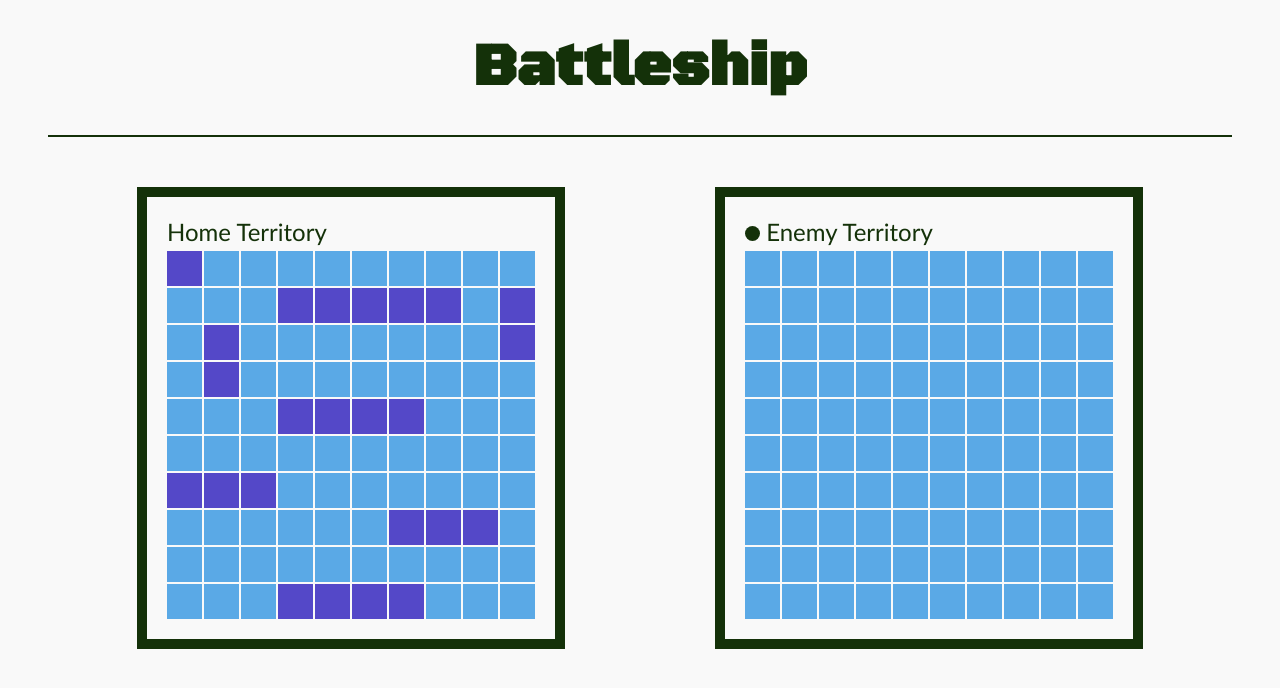
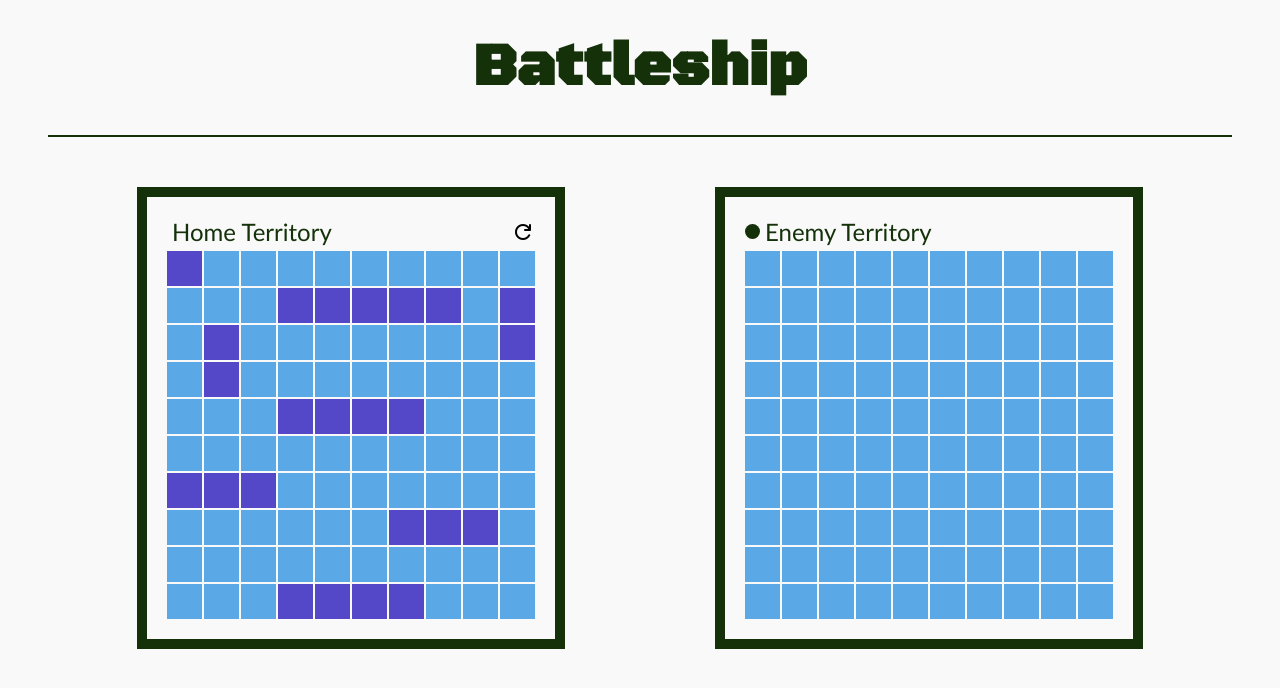
Before and after one commit to aj-abdujabborov/odin-battleship, a website built with webpack: page src/index.html in a window 1280 px wide. Built offline with nearby package versions, Linux system fonts and the light colour scheme.

Commit message:
Add game restart button

```diff
--- a/src/index.html
+++ b/src/index.html
@@ -12,15 +12,20 @@
     <div class="game-container">
       <div class="player-container">
         <div class="box">
-          <span class="turn"></span>
-          <span class="name">Home Territory</span>
+          <div class="info-row">
+            <span class="turn"></span>
+            <span class="name">Home Territory</span>
+            <span class="reset-button material-symbols-rounded">refresh</span>
+          </div>
           <div class="player-board board"></div>
         </div>
       </div>
       <div class="opponent-container">
         <div class="box">
-          <span class="turn active"></span>
-          <span class="name">Enemy Territory</span>
+          <div class="info-row">
+            <span class="turn active"></span>
+            <span class="name">Enemy Territory</span>
+          </div>
           <div class="opponent-board board"></div>
         </div>
       </div>
--- a/src/index.scss
+++ b/src/index.scss
@@ -1,5 +1,6 @@
 // Fonts
 @import url("https://fonts.googleapis.com/css2?family=Black+Ops+One&family=Raleway:ital,wght@0,200;0,500;0,900;1,700&display=swap");
+@import url("https://fonts.googleapis.com/css2?family=Material+Symbols+Rounded:opsz,wght,FILL,GRAD@24,500,0,0");
 
 // Root
 :root {
@@ -36,6 +37,31 @@ body {
     margin: 30px 0;
   }
   border-bottom: 2px var(--text-color) solid;
+}
+
+// Info-row
+.info-row {
+  display: flex;
+  align-items: center;
+  gap: 5px;
+  margin-bottom: 5px;
+
+  span.reset-button {
+    margin-left: auto;
+  }
+}
+
+.turn.active {
+  border-radius: 50%;
+  width: 15px;
+  height: 15px;
+  background: var(--text-color);
+  display: inline-block;
+}
+
+.name {
+  color: var(--text-color);
+  display: inline-block;
 }
 
 // Game
@@ -97,18 +123,3 @@ body {
 .cell.sunk-ship {
   background: var(--color-dead);
 }
-
-// Turn indicator
-.turn.active {
-  border-radius: 50%;
-  width: 15px;
-  height: 15px;
-  background: var(--text-color);
-  display: inline-block;
-}
-
-.name {
-  color: var(--text-color);
-  margin-bottom: 5px;
-  display: inline-block;
-}
```
